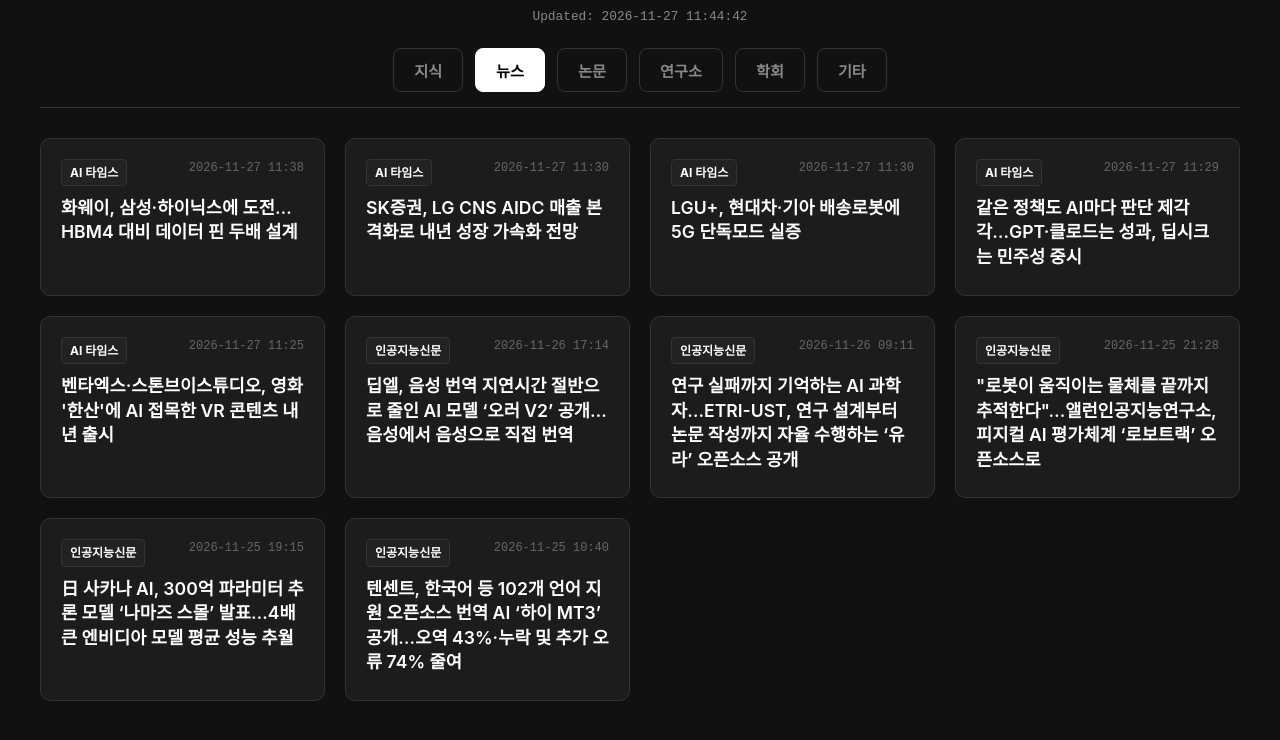
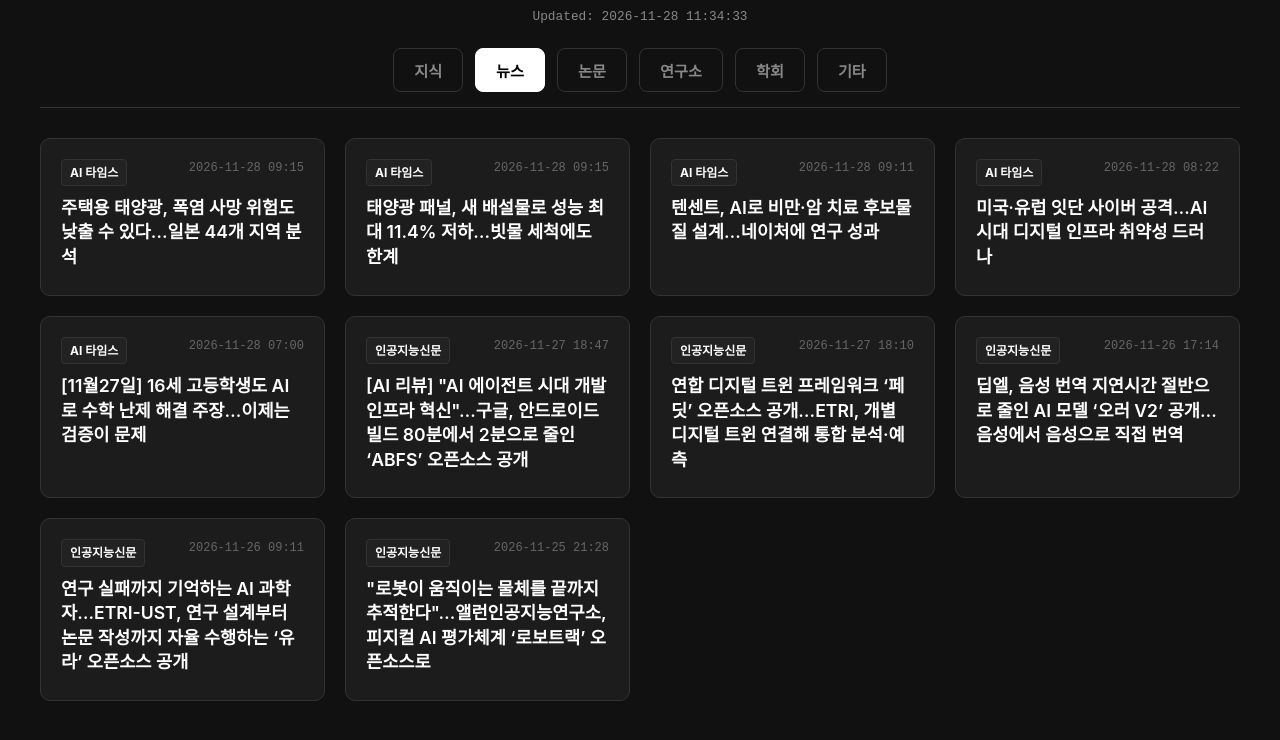
Before and after one commit to KGoogle/test, a plain HTML site: page index.html in a window 1280 px wide. Shown: the part 74-814 px from the top of the page. Drawn offline with Linux system fonts and the light colour scheme.

Commit message:
Update AI News: 2026-11-28

```diff
--- a/index.html
+++ b/index.html
@@ -170,7 +170,7 @@
         <div class="container">
             <header>
                 <h1>AI 정보</h1>
-                <div class="timestamp">Updated: 2026-11-27 11:44:42</div>
+                <div class="timestamp">Updated: 2026-11-28 11:34:33</div>
             </header>
 
             <nav class="tabs">
@@ -187,41 +187,57 @@
                 <div class="card">
                     <div class="card-meta">
                         <span class="badge">AI 타임스</span>
-                        <span class="date">2026-11-27 11:38</span>
+                        <span class="date">2026-11-28 09:15</span>
                     </div>
-                    <a href="https://www.aitimes.com/news/articleView.html?idxno=217848" target="_blank" class="card-title">화웨이, 삼성·하이닉스에 도전…HBM4 대비 데이터 핀 두배 설계</a>
+                    <a href="https://www.aitimes.com/news/articleView.html?idxno=217836" target="_blank" class="card-title">주택용 태양광, 폭염 사망 위험도 낮출 수 있다…일본 44개 지역 분석</a>
                 </div>
 
                 <div class="card">
                     <div class="card-meta">
                         <span class="badge">AI 타임스</span>
-                        <span class="date">2026-11-27 11:30</span>
+                        <span class="date">2026-11-28 09:15</span>
                     </div>
-                    <a href="https://www.aitimes.com/news/articleView.html?idxno=217850" target="_blank" class="card-title">SK증권, LG CNS AIDC 매출 본격화로 내년 성장 가속화 전망</a>
+                    <a href="https://www.aitimes.com/news/articleView.html?idxno=217832" target="_blank" class="card-title">태양광 패널, 새 배설물로 성능 최대 11.4% 저하…빗물 세척에도 한계</a>
                 </div>
 
                 <div class="card">
                     <div class="card-meta">
                         <span class="badge">AI 타임스</span>
-                        <span class="date">2026-11-27 11:30</span>
+                        <span class="date">2026-11-28 09:11</span>
                     </div>
-                    <a href="https://www.aitimes.com/news/articleView.html?idxno=217845" target="_blank" class="card-title">LGU+, 현대차·기아 배송로봇에 5G 단독모드 실증</a>
+                    <a href="https://www.aitimes.com/news/articleView.html?idxno=217890" target="_blank" class="card-title">텐센트, AI로 비만·암 치료 후보물질 설계…네이처에 연구 성과</a>
                 </div>
 
                 <div class="card">
                     <div class="card-meta">
                         <span class="badge">AI 타임스</span>
-                        <span class="date">2026-11-27 11:29</span>
+                        <span class="date">2026-11-28 08:22</span>
                     </div>
-                    <a href="https://www.aitimes.com/news/articleView.html?idxno=217854" target="_blank" class="card-title">같은 정책도 AI마다 판단 제각각…GPT·클로드는 성과, 딥시크는 민주성 중시</a>
+                    <a href="https://www.aitimes.com/news/articleView.html?idxno=217888" target="_blank" class="card-title">미국·유럽 잇단 사이버 공격…AI 시대 디지털 인프라 취약성 드러나</a>
                 </div>
 
                 <div class="card">
                     <div class="card-meta">
                         <span class="badge">AI 타임스</span>
-                        <span class="date">2026-11-27 11:25</span>
+                        <span class="date">2026-11-28 07:00</span>
                     </div>
-                    <a href="https://www.aitimes.com/news/articleView.html?idxno=217857" target="_blank" class="card-title">벤타엑스·스톤브이스튜디오, 영화 '한산'에 AI 접목한 VR 콘텐츠 내년 출시</a>
+                    <a href="https://www.aitimes.com/news/articleView.html?idxno=217855" target="_blank" class="card-title">[11월27일] 16세 고등학생도 AI로 수학 난제 해결 주장…이제는 검증이 문제</a>
+                </div>
+
+                <div class="card">
+                    <div class="card-meta">
+                        <span class="badge">인공지능신문</span>
+                        <span class="date">2026-11-27 18:47</span>
+                    </div>
+                    <a href="https://www.aitimes.kr/news/articleView.html?idxno=42930" target="_blank" class="card-title">[AI 리뷰] "AI 에이전트 시대 개발 인프라 혁신"…구글, 안드로이드 빌드 80분에서 2분으로 줄인 ‘ABFS’ 오픈소스 공개</a>
+                </div>
+
+                <div class="card">
+                    <div class="card-meta">
+                        <span class="badge">인공지능신문</span>
+                        <span class="date">2026-11-27 18:10</span>
+                    </div>
+                    <a href="https://www.aitimes.kr/news/articleView.html?idxno=42928" target="_blank" class="card-title">연합 디지털 트윈 프레임워크 ‘페딧’ 오픈소스 공개…ETRI, 개별 디지털 트윈 연결해 통합 분석·예측</a>
                 </div>
 
                 <div class="card">
@@ -246,22 +262,6 @@
                         <span class="date">2026-11-25 21:28</span>
                     </div>
                     <a href="https://www.aitimes.kr/news/articleView.html?idxno=42892" target="_blank" class="card-title">"로봇이 움직이는 물체를 끝까지 추적한다"…앨런인공지능연구소, 피지컬 AI 평가체계 ‘로보트랙’ 오픈소스로</a>
-                </div>
-
-                <div class="card">
-                    <div class="card-meta">
-                        <span class="badge">인공지능신문</span>
-                        <span class="date">2026-11-25 19:15</span>
-                    </div>
-                    <a href="https://www.aitimes.kr/news/articleView.html?idxno=42890" target="_blank" class="card-title">日 사카나 AI, 300억 파라미터 추론 모델 ‘나마즈 스몰’ 발표…4배 큰 엔비디아 모델 평균 성능 추월</a>
-                </div>
-
-                <div class="card">
-                    <div class="card-meta">
-                        <span class="badge">인공지능신문</span>
-                        <span class="date">2026-11-25 10:40</span>
-                    </div>
-                    <a href="https://www.aitimes.kr/news/articleView.html?idxno=42880" target="_blank" class="card-title">텐센트, 한국어 등 102개 언어 지원 오픈소스 번역 AI ‘하이 MT3’ 공개…오역 43%·누락 및 추가 오류 74% 줄여</a>
                 </div>
                 </div></div><div id="Labs" class="tab-content"><div class="card-grid">
                 <div class="card">
```
